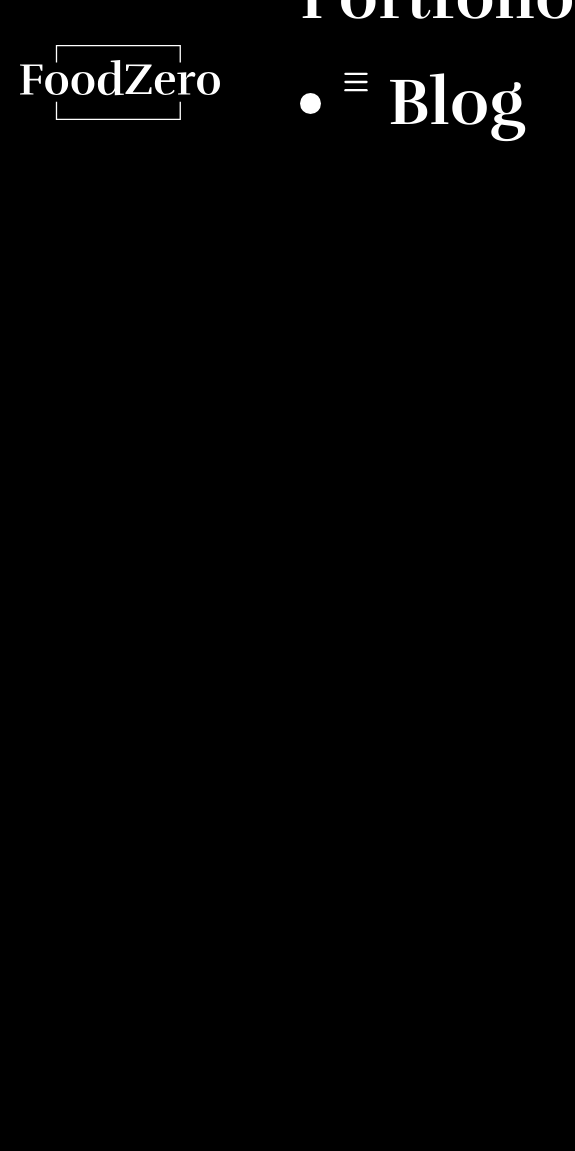
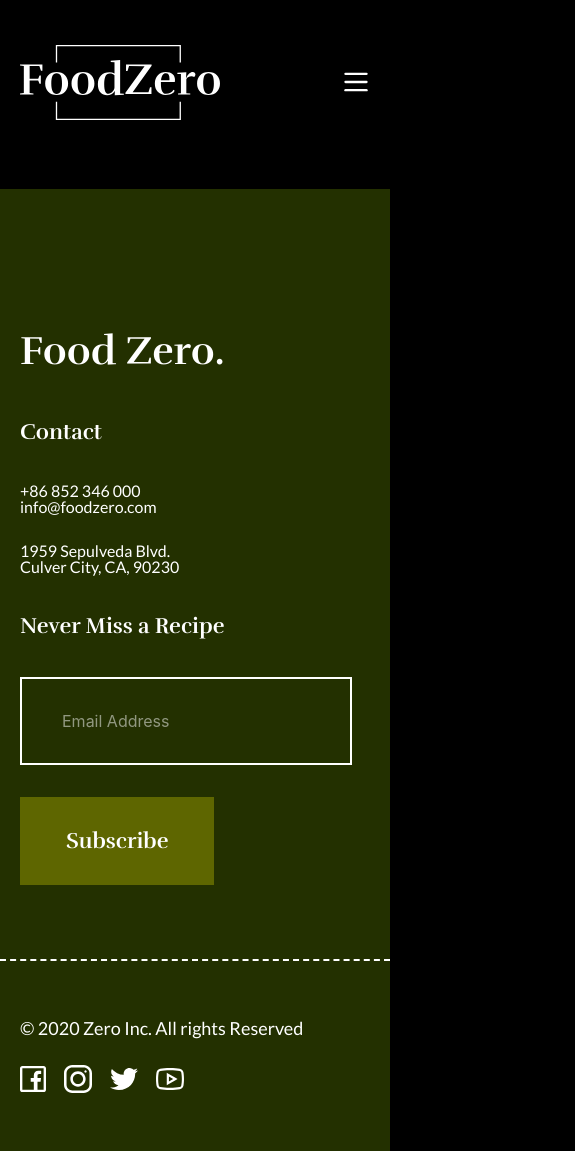
Before and after one commit to Duclaux/foodZero-webApp, a React (Vite) app: page / in a window 390 px wide. Shown: the whole page, 575 px wide, since content can reach past the window. Before the commit the page ends 844 px from the top, so only its background shows below. Built offline with nearby package versions, Linux system fonts and the light colour scheme.

Commit message:
Review responsive and implement footer

```diff
--- a/src/components/Footer.tsx
+++ b/src/components/Footer.tsx
@@ -1,10 +1,62 @@
+import { Link } from "react-router-dom";
+import Container from "./Container";
 
 function Footer() {
   return (
-    <h1>
-      Footer
-    </h1>
-  )
+    <section className="bg-deep-forest">
+      <Container style="pb-18.5 pt-33 text-white">
+        <div className="grid grid-cols-1 md:grid-cols-[1fr_1fr_1.5fr] gap-10 items-start">
+          <Link to="/" className="font-rufina text-[40px] lg:text-[68px] text-white font-bold">
+            Food Zero.
+          </Link>
+
+          <div className="">
+            <h1 className="heading-5">Contact</h1>
+            <p className="widgets-texte mt-10 mb-7 leading-[2.5]">
+              +86 852 346 000
+              <br />
+              info@foodzero.com
+            </p>
+            <p className="widgets-texte">
+              1959 Sepulveda Blvd.
+              <br />
+              Culver City, CA, 90230
+            </p>
+          </div>
+
+          <div>
+            <h1 className="heading-5">Never Miss a Recipe</h1>
+
+            <div className="lg:flex items-center gap-8 mt-10">
+              <input
+                type="text"
+                placeholder="Email Address"
+                className="py-7.5 px-10 border-2 border-white lg:w-130.75 text-white"
+              />
+              <button className="heading-5 mt-8 lg:mt-0 px-11.5 py-7.5 h-22 bg-olive border-white">
+                Subscribe
+              </button>
+            </div>
+          </div>
+        </div>
+      </Container>
+
+      <div className="border-t-2 border-white border-dashed">
+        <Container style="lg:flex items-center justify-between py-[58px]">
+          <p className="body text-white">
+            © 2020 Zero Inc. All rights Reserved
+          </p>
+
+          <div className="flex gap-4.5 mt-7">
+            <img src="../src/assets/images/icon_facebook.svg" alt="" />
+            <img src="../src/assets/images/icon_instagram.svg" alt="" />
+            <img src="../src/assets/images/icon_twitter.svg" alt="" />
+            <img src="../src/assets/images/icon_youtuve.svg" alt="" />
+          </div>
+        </Container>
+      </div>
+    </section>
+  );
 }
 
-export default Footer
+export default Footer;
--- a/src/components/Navbar.tsx
+++ b/src/components/Navbar.tsx
@@ -48,7 +48,7 @@ function Navbar() {
           />
 
           <div className="bg-deep-forest/80 w-full h-full absolute -z-20"/>
-          <ul className="flex flex-col space-y-10 absolute top-30 left-75 list-disc list-inside">
+          <ul className="flex flex-col space-y-10 absolute top-30 left-30 lg:top-30 lg:left-75 list-disc list-inside">
             {
               links.map((link) => {
                 const isActive = location.pathname === link.to;
@@ -65,7 +65,7 @@ function Navbar() {
             }
           </ul>
 
-          <div className="align-bottom absolute bottom-56.5 right-46.5">
+          <div className="hidden lg:bloc align-bottom absolute bottom-56.5 right-46.5">
             <div className="w-62.5 border-b-2 border-dashed pb-3.5">
               <h1 className="heading-5">Contact</h1>
             </div>
--- a/src/index.css
+++ b/src/index.css
@@ -28,74 +28,74 @@ body{
 
 
 /* Global classe */
-.hero-heading{
-    @apply font-rufina font-bold text-[148px]/[100%];
+.hero-heading {
+  @apply font-rufina font-bold text-[48px]/[100%] md:text-[88px]/[100%] lg:text-[148px]/[100%];
 }
 
-.heading-1{
-    @apply font-rufina font-bold text-[108px]/[100%];
+.heading-1 {
+  @apply font-rufina font-bold text-[40px]/[100%] md:text-[68px]/[100%] lg:text-[108px]/[100%];
 }
 
-.heading-2{
-    @apply font-rufina font-bold text-[88px]/[100%];
+.heading-2 {
+  @apply font-rufina font-bold text-[36px]/[100%] md:text-[56px]/[100%] lg:text-[88px]/[100%];
 }
 
-.heading-3{
-    @apply font-rufina font-bold text-[68px]/[100%];
+.heading-3 {
+  @apply font-rufina font-bold text-[30px]/[100%] md:text-[48px]/[100%] lg:text-[68px]/[100%];
 }
 
-.heading-4{
-    @apply font-rufina font-bold text-[48px]/[100%];
+.heading-4 {
+  @apply font-rufina font-bold text-[26px]/[100%] md:text-[36px]/[100%] lg:text-[48px]/[100%];
 }
 
-.heading-5{
-    @apply font-rufina font-bold text-[32px]/[100%];
+.heading-5 {
+  @apply font-rufina font-bold text-[22px]/[100%] md:text-[28px]/[100%] lg:text-[32px]/[100%];
 }
 
-.heading-6{
-    @apply font-rufina font-bold text-[26px]/[100%];
+.heading-6 {
+  @apply font-rufina font-bold text-[20px]/[100%] md:text-[23px]/[100%] lg:text-[26px]/[100%];
 }
 
-.body{
-    @apply font-lato font-normal text-2xl/[100%];
+.body {
+  @apply font-lato font-normal text-lg/[100%] md:text-xl/[100%] lg:text-2xl/[100%];
 }
 
-.body-bold{
-    @apply font-lato font-bold text-2xl/[100%];
+.body-bold {
+  @apply font-lato font-bold text-lg/[100%] md:text-xl/[100%] lg:text-2xl/[100%];
 }
 
-.body-cap{
-    @apply font-lato font-normal text-xl/[140%];
+.body-cap {
+  @apply font-lato font-normal text-base/[140%] md:text-lg/[140%] lg:text-xl/[140%];
 }
 
-.excerpt{
-    @apply font-lato font-bold text-[22px]/[140%];
+.excerpt {
+  @apply font-lato font-bold text-[18px]/[140%] md:text-[20px]/[140%] lg:text-[22px]/[140%];
 }
 
-.label{
-    @apply font-lato font-normal text-[18px]/[100%];
+.label {
+  @apply font-lato font-normal text-[16px]/[100%] lg:text-[18px]/[100%];
 }
 
-.widgets-comments{
-    @apply font-lato font-normal text-[14px]/[100%];
+.widgets-comments {
+  @apply font-lato font-normal text-[13px]/[100%] lg:text-[14px]/[100%];
 }
 
-.nav-item{
-    @apply font-rufina font-bold text-[66px]/[100%];
+.nav-item {
+  @apply font-rufina font-bold text-[32px]/[100%] md:text-[48px]/[100%] lg:text-[66px]/[100%];
 }
 
-.nav-subitem{
-    @apply font-rufina font-normal text-2xl/[100%];
+.nav-subitem {
+  @apply font-rufina font-normal text-lg/[100%] md:text-xl/[100%] lg:text-2xl/[100%];
 }
 
-.widgets-title{
-    @apply font-rufina font-normal text-xl/[100%];
+.widgets-title {
+  @apply font-rufina font-normal text-lg/[100%] lg:text-xl/[100%];
 }
 
-.widgets-texte{
-    @apply font-lato font-normal text-[18px]/[100%];
+.widgets-texte {
+  @apply font-lato font-normal text-[16px]/[100%] lg:text-[18px]/[100%];
 }
 
-.portfolio-categories{
-    @apply font-lato font-normal text-2xl/[100%];
+.portfolio-categories {
+  @apply font-lato font-normal text-lg/[100%] md:text-xl/[100%] lg:text-2xl/[100%];
 }
```
